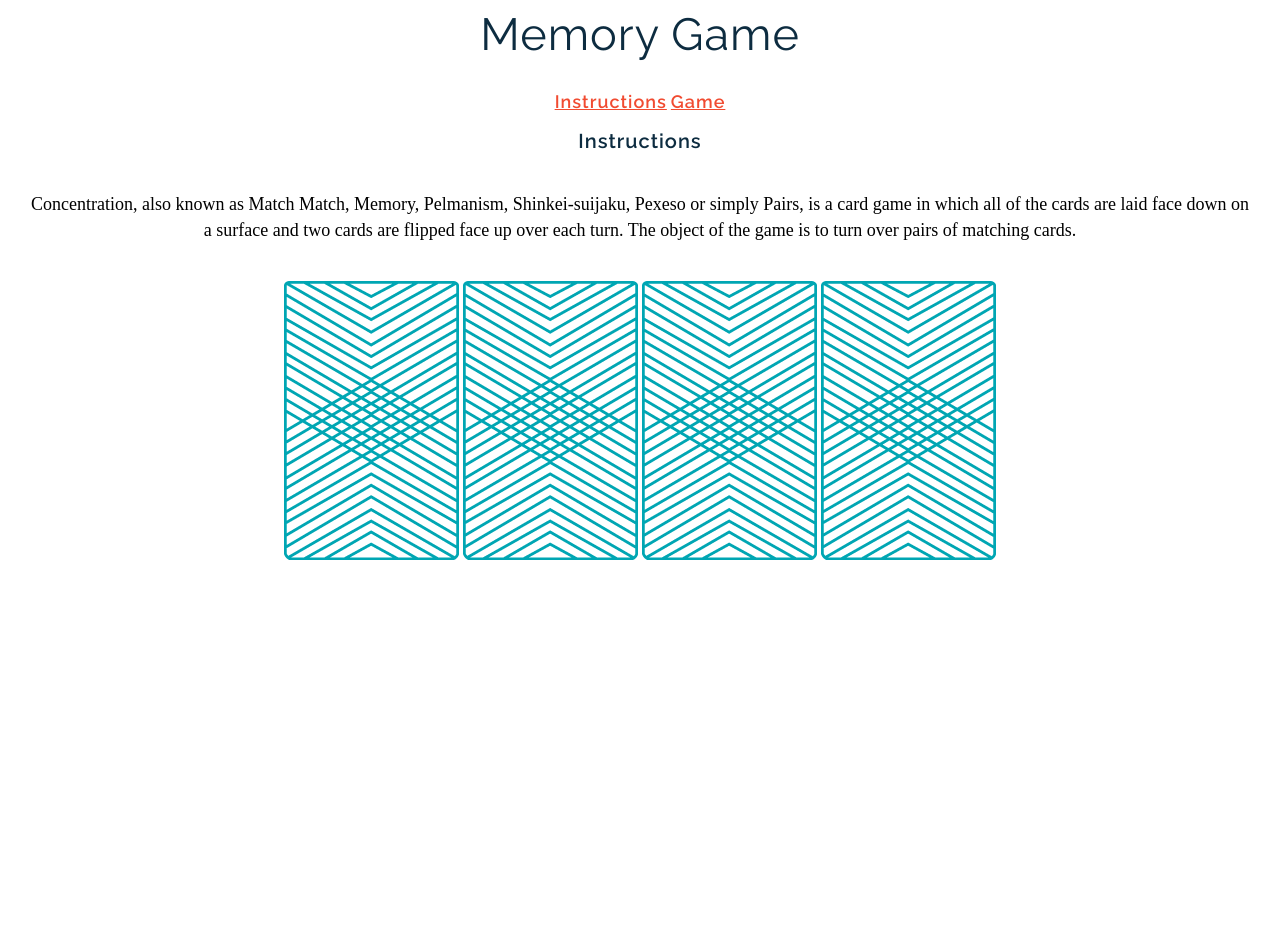
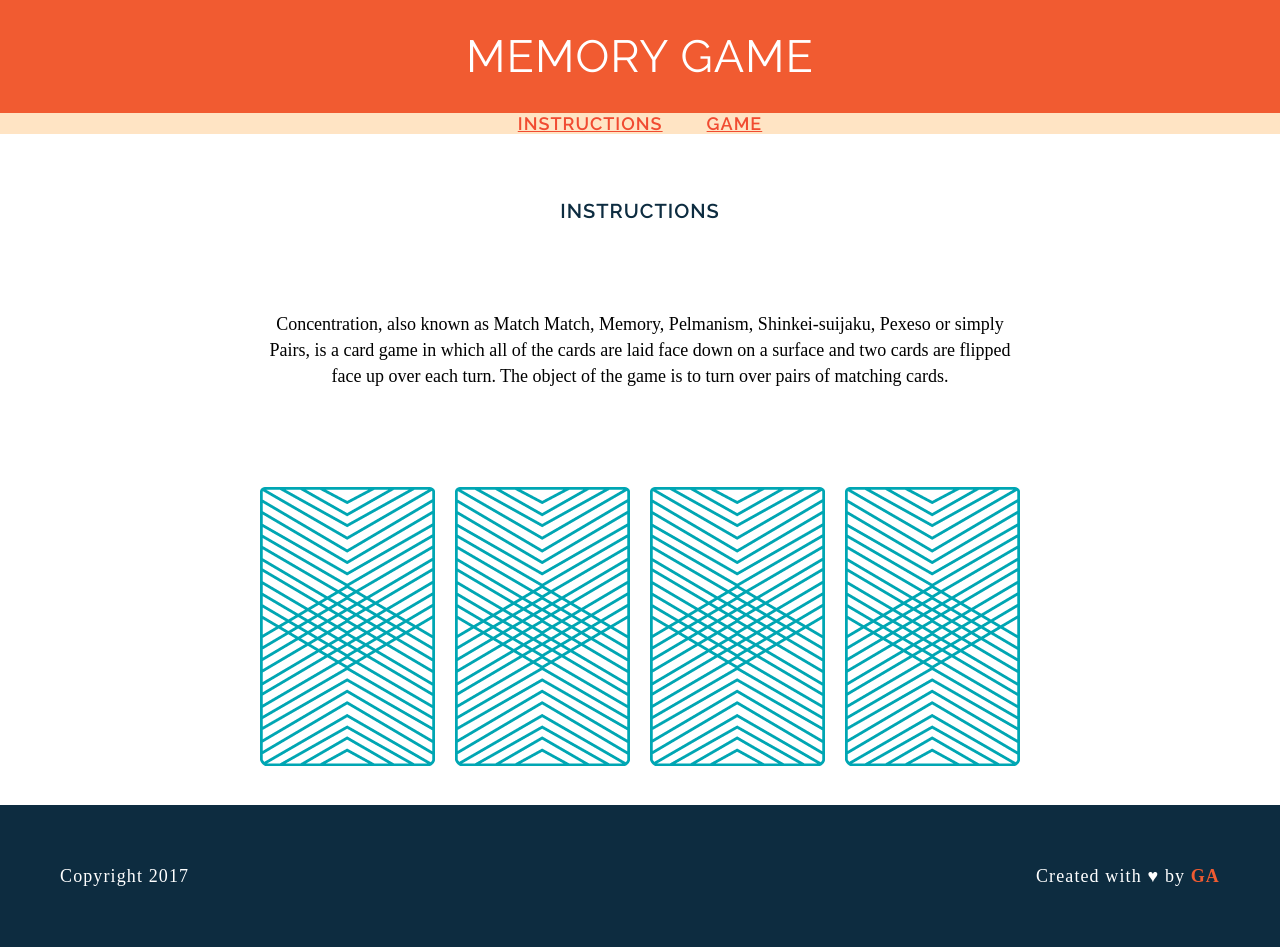
Before and after one commit to Macioa/wdi-fundamentals-memorygame, a plain HTML site: page index.html in a window 1280 px wide. Before the commit the page ends 800 px from the top, so only its background shows below. Drawn offline with Linux system fonts and the light colour scheme; a web font is replaced by a local one.

Commit message:
javascript finally

```diff
--- a/CSS/style.css
+++ b/CSS/style.css
@@ -1,12 +1,14 @@
 body {
     text-align: center;
+    margin: 0;
     }
 h1 {
     font-family: "raleway";
-    color: #0D2C40;
+    //color: #0D2C40;
     letter-spacing: 1px;
     font-weight: 400;
     font-size: 45px;
+    margin: 0;
 }
 a {
     font-family: "raleway";
@@ -14,6 +16,12 @@ a {
     letter-spacing: 1px;
     font-weight: 600;
     font-size: 18px;
+    margin: 0px 20px 0px 20px;
+    border-bottom: 2px solid transparent;
+}
+a:hover{
+    border-color: white;
+    //color:black;
 }
 h2{
     font-family: "raleway";
@@ -21,16 +29,60 @@ h2{
     letter-spacing: 1px;
     font-weight: 600;
     font-size: 20px;
+    padding: 30px;
 }
 p{
     font-family: "droid serif";
     line-height: 26px;
     font-size: 18px;
-    padding: 20px;
+    padding: 40px;
 }
+
 head{
     background-color: teal;
 }
 nav{
     background-color: bisque;
 }
+main{
+    text-align: center;
+    width: 850px;
+    margin: 35px auto 35px auto;
+}
+img{
+    margin: 40px 8px 0px 8px;
+}
+header{
+    background-color: #F15B31;
+    color: #FFFFFF;
+    padding: 30px 20px 30px 20px;
+}
+footer{
+    padding: 0 20px 0 20px;
+    background-color: #0D2C40;
+    color: white;
+    font-size: 14px;
+    letter-spacing: .08em;
+    font-weight: 500;
+}
+.copyright{
+    float: left;
+}
+.message{
+    float: right;
+}
+.clearfix:after{
+    visibility: hidden;
+    display: block;
+    content: " ";
+    clear: both;
+    height: 0;
+    font-size: 0;
+}
+span{
+
+}
+.name{
+    color: #F15B31;
+    font-weight: 700;
+}
--- a/index.html
+++ b/index.html
@@ -6,20 +6,25 @@
             <link href="https://fonts.googleapis.com/css?family=Droid+Serif|Raleway:400,500,600,700" rel="stylesheet">
             <link href="css/style.css" rel="stylesheet" type="text/css">
     </head>
+     <header>
+        <h1>
+            MEMORY GAME
+        </h1>
+    </header>
+
+        <body>
+            <nav>
+                <a href="#Instructions">INSTRUCTIONS</a>
+                <a href="#Game">GAME</a>
+            </nav>
     <main>
-    <body>
-    <h1>
-        Memory Game
-    </h1>
-    <a href="#">Instructions</a>
-    <a href="#">Game</a>
-    <h2>
-        Instructions
+            <h2 id="Instructions">
+                INSTRUCTIONS
             </h2>
             <p>
                 Concentration, also known as Match Match, Memory, Pelmanism, Shinkei-suijaku, Pexeso or simply Pairs, is a card game in which all of the cards are laid face down on a surface and two cards are flipped face up over each turn. The object of the game is to turn over pairs of matching cards.
             </p>
-    <div>
+            <div id="Game">
                     <img src="images/back.png" alt="Queen of Diamonds">
                     <img src="images/back.png" alt="Queen of Hearts">
                     <img src="images/back.png" alt="King of Diamonds">
@@ -28,4 +33,12 @@
 
         </body>
     </main>
+    <footer class="clearfix">
+        <p class="copyright">
+            Copyright 2017
+        </p>
+        <p class="message">
+            Created with &hearts; by <span class="name">GA</span>
+        </p>
+    </footer>
 </html>
```
Also changed, not shown: js/main.js (added). Lines whose indentation alone changed are shown as unchanged.
